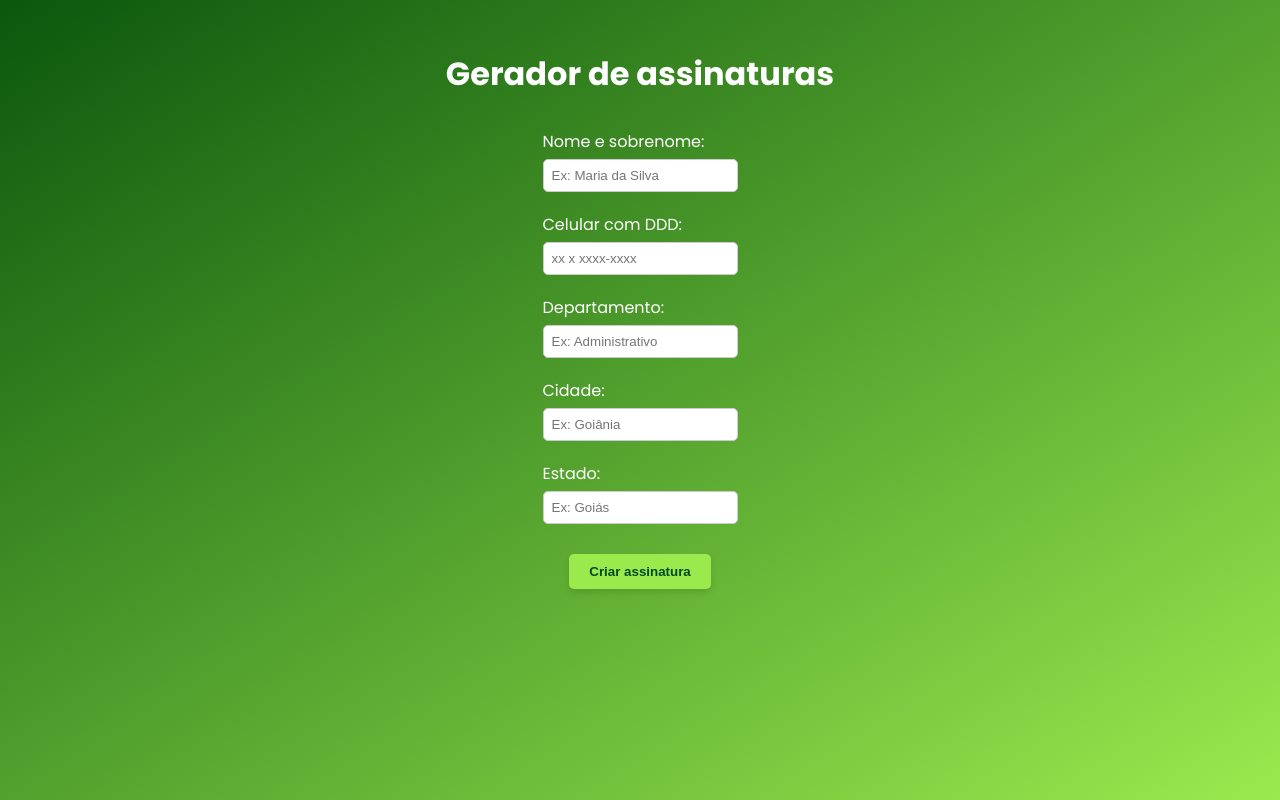
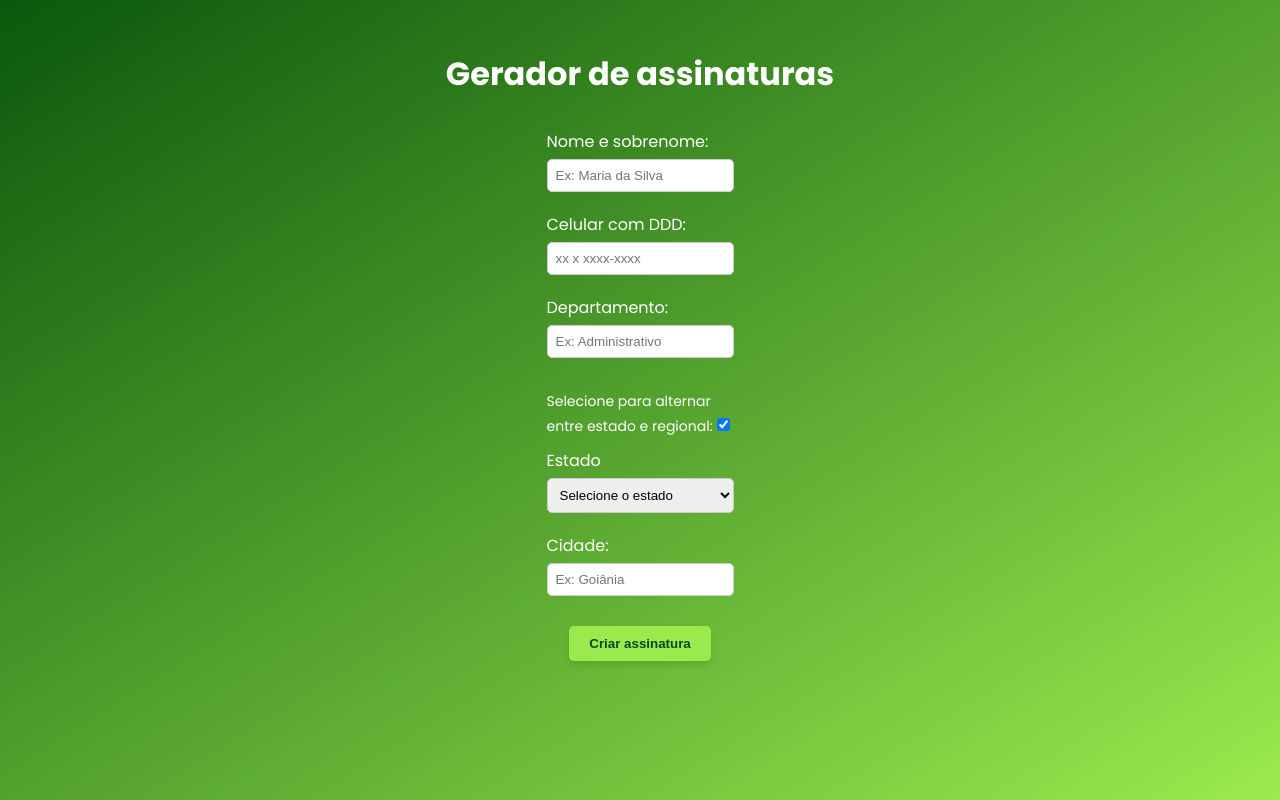
Before and after one commit to Bell006/SignatureGen_React.js, a React (Vite) app: page / in a window 1280 px wide. Built offline with nearby package versions, Linux system fonts and the light colour scheme.

Commit message:
Adding regional logic

```diff
--- a/src/App.css
+++ b/src/App.css
@@ -13,27 +13,38 @@ h1 {
   text-align: center;
 }
 
-form {
+.inputWrapper, form {
   display: flex;
   flex-direction: column;
+}
+
+form {
   align-items: center;
+}
+
+.inputWrapper {
+  margin: 10px 0;
+  max-width: 187px;
+}
+
+.checkWrapper {
+  margin: 10px 0;
+}
+
+.checkWrapper label{
+  font-size: 14px;
 }
 
 label, h1 {
   color: white;
 }
 
-.inputWrapper {
-  display: flex;
-  flex-direction: column;
-  margin: 10px 0;
-}
 
 label {
   margin-bottom: 5px;
 }
 
-input {
+input, select {
   padding: 8px;
   border-radius: 5px;
   border: 1px solid #ccc;
@@ -47,7 +58,7 @@ button {
   border: none;
   border-radius: 5px;
   cursor: pointer;
-  box-shadow: 0px 4px 6px rgba(0, 0, 0, 0.1); /* Adiciona sombra */
+  box-shadow: 0px 4px 6px rgba(0, 0, 0, 0.1);
 }
 
 .downloadButton {
--- a/src/App.jsx
+++ b/src/App.jsx
@@ -8,11 +8,16 @@ function App() {
     phone: '',
     department: '',
     city: '',
-    state: ''
+    state: '',
+    regional: ''
   });
 
   const [downloadLink, setDownloadLink] = useState('');
   const [loading, setLoading] = useState(false);
+  const [isState, setIsState] = useState(true);
+
+  const states = ['Acre', 'Alagoas', 'Bahia', 'Ceará', 'Goiás', 'Mato Grosso', 'Minas Gerais', 'Pará', 'Rio de Janeiro', 'São Paulo', 'Tocantins'];
+  const regionals = ['Norte', 'Nordeste', 'Sul', 'Sudeste', 'Centro-Oeste'];
 
   const handleDownload = () => {
     if (downloadLink) {
@@ -25,6 +30,15 @@ function App() {
     setFormData({
       ...formData,
       [name]: value
+    });
+  };
+
+  const handleCheckboxChange = () => {
+    setIsState(!isState);
+    setFormData({
+      ...formData,
+      state: '',
+      regional: ''
     });
   };
 
@@ -83,18 +97,63 @@ function App() {
         </div>
 
         <div className="inputWrapper">
-          <label>
-            Cidade:
-          </label>
-          <input type="text" name="city" value={formData.city} onChange={handleChange} placeholder='Ex: Goiânia' required />
+
+          <div className="checkWrapper">
+            <label>
+              Selecione para alternar entre estado e regional:
+            </label>
+            <input
+              type='checkbox'
+              checked={isState}
+              onChange={handleCheckboxChange}
+            />
+          </div>
+
+          <label>{isState ? 'Estado' : 'Regional'}</label>
+
+          {isState ? (
+            <select
+              name="state"
+              value={formData.state}
+              onChange={handleChange}
+              required
+            >
+              <option value="" disabled>Selecione o estado</option>
+              {states.map((state) => (
+                <option key={state} value={state}>{state}</option>
+              ))}
+            </select>
+          ) : (
+            <select
+              name="regional"
+              value={formData.regional}
+              onChange={handleChange}
+              required
+            >
+              <option value="" disabled>Selecione a regional</option>
+              {regionals.map((regional) => (
+                <option key={regional} value={regional}>{regional}</option>
+              ))}
+            </select>
+          )}
         </div>
 
-        <div className="inputWrapper">
-          <label>
-            Estado:
-          </label>
-          <input type="text" name="state" value={formData.state} onChange={handleChange} placeholder='Ex: Goiás' required />
-        </div>
+        {isState && (
+          <div className="inputWrapper">
+            <label>
+              Cidade:
+            </label>
+            <input
+              type="text"
+              name="city"
+              value={formData.city}
+              onChange={handleChange}
+              placeholder='Ex: Goiânia'
+              required
+            />
+          </div>
+        )}
+
 
         <button type="submit" className="createButton" disabled={loading}>
           {loading ? 'Aguarde...' : 'Criar assinatura'}
--- a/src/services/api.js
+++ b/src/services/api.js
@@ -1,5 +1,5 @@
 import axios from "axios";
 
 export const api = axios.create({
-    baseURL: "https://signaturegen-flask.onrender.com"
+    baseURL: "http://127.0.0.1:5000"
 })
```
